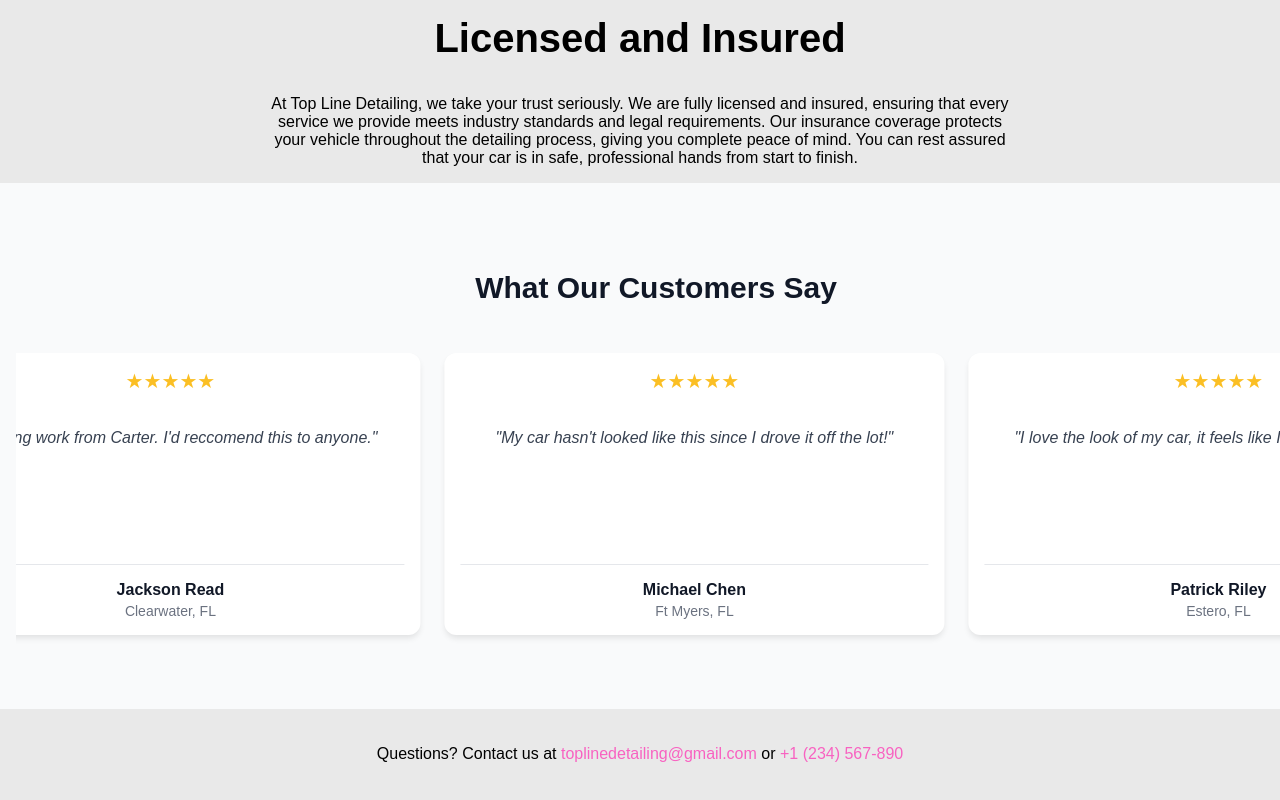
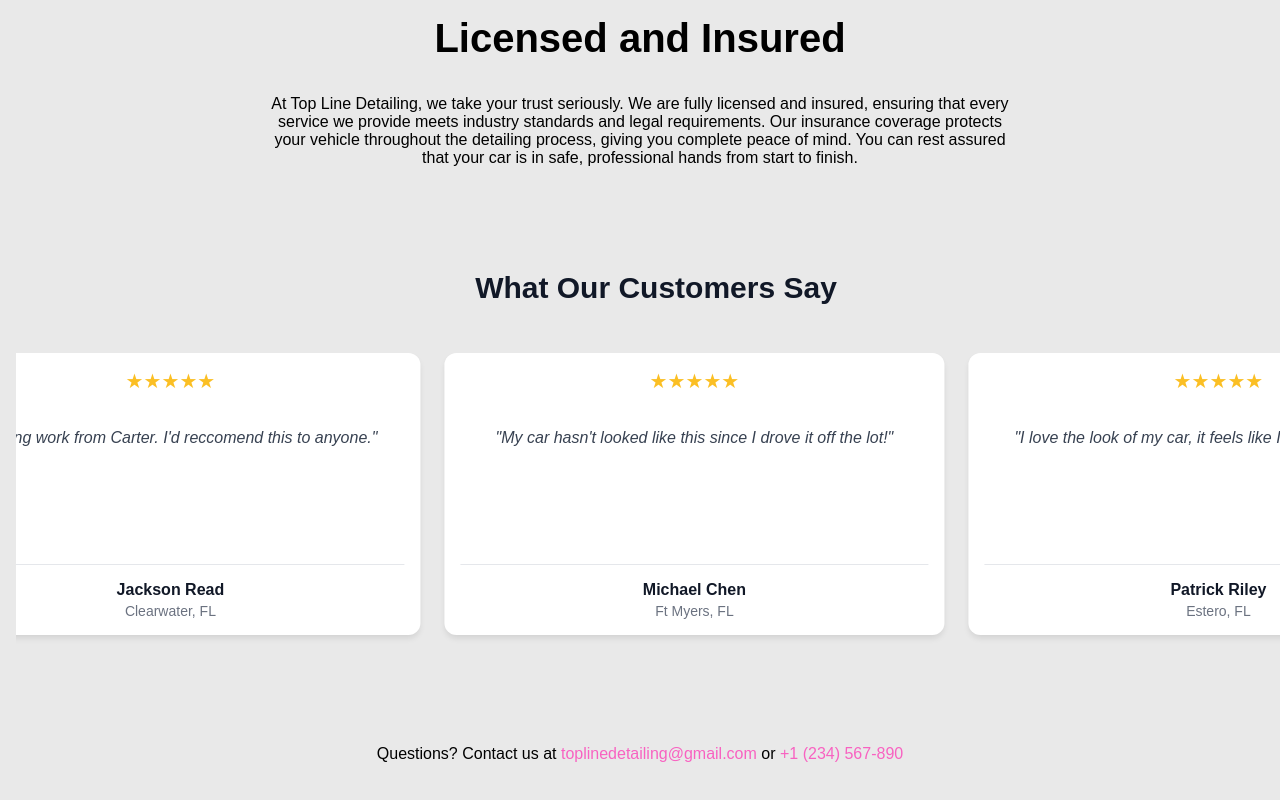
Before and after one commit to patrickriley1/TopLine, a React (Vite) app in the folder topline/: page / in a window 1280 px wide. Shown: the part 470-1270 px from the top of the page. Built offline with nearby package versions, Linux system fonts and the light colour scheme.

Commit message:
background color

```diff
--- a/topline/src/carousel.jsx
+++ b/topline/src/carousel.jsx
@@ -115,7 +115,7 @@ export default function ReviewBelt() {
 const styles = {
   container: {
     width: '100%',
-    backgroundColor: '#F9FAFB',
+    backgroundColor: 'var(--color1)',
     padding: '64px 16px',
     overflow: 'hidden'
   },
```
